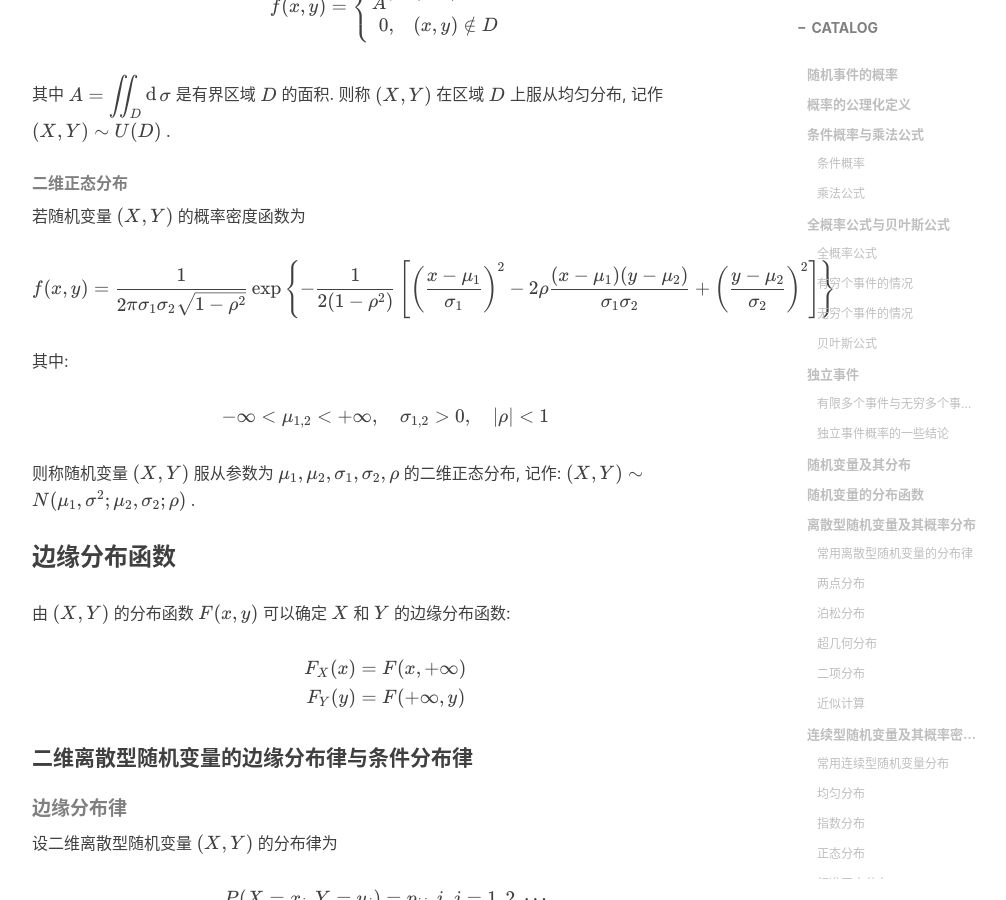
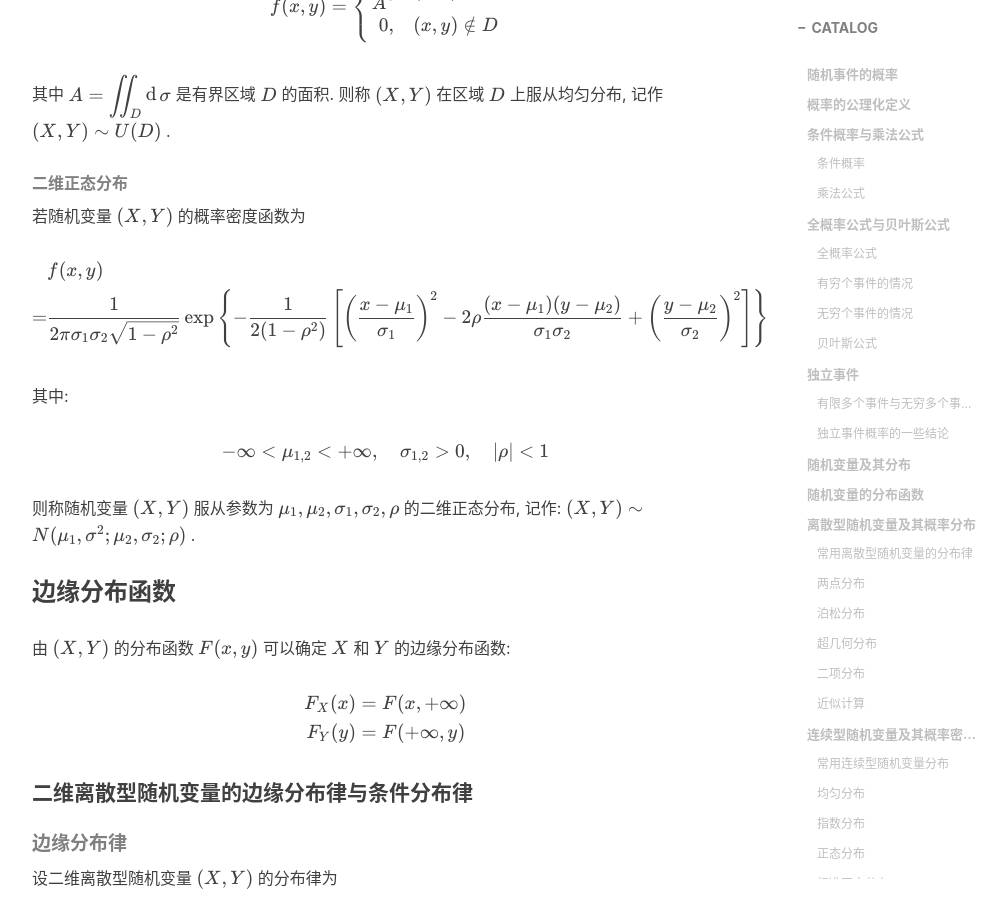
Before and after one commit to Coekjan/coekjan.github.io, a Jekyll site: the page built from _posts/Probability-Statistics/2021-01-03-Probability-Theory.md, in a window 1280 px wide and 900 px high, scrolled down 12286 px. Shown: the whole window, without its empty margins (233-1239 px from the left). Built offline with Jekyll 4.4.1, drawn with Linux system fonts in a browser that asks for light colours; nearby versions of some CDN libraries; comment, search, counter and statistics services are not loaded.

Commit message:
Update 2021-01-03-Probability-Theory.md

```diff
--- a/_posts/Probability-Statistics/2021-01-03-Probability-Theory.md
+++ b/_posts/Probability-Statistics/2021-01-03-Probability-Theory.md
@@ -478,7 +478,10 @@
 若随机变量 $(X,Y)$ 的概率密度函数为
 
 $$
-f(x,y)=\frac{1}{2\pi\sigma_1\sigma_2\sqrt{1-\rho^2}}\exp\left\{-\frac{1}{2(1-\rho^2)}\left[\left(\frac{x-\mu_1}{\sigma_1}\right)^2-2\rho\frac{(x-\mu_1)(y-\mu_2)}{\sigma_1\sigma_2}+\left(\frac{y-\mu_2}{\sigma_2}\right)^2\right]\right\}
+\begin{aligned}
+  &f(x,y)\\
+  =&\frac{1}{2\pi\sigma_1\sigma_2\sqrt{1-\rho^2}}\exp\left\{-\frac{1}{2(1-\rho^2)}\left[\left(\frac{x-\mu_1}{\sigma_1}\right)^2-2\rho\frac{(x-\mu_1)(y-\mu_2)}{\sigma_1\sigma_2}+\left(\frac{y-\mu_2}{\sigma_2}\right)^2\right]\right\}
+\end{aligned}
 $$
 
 其中:
```
